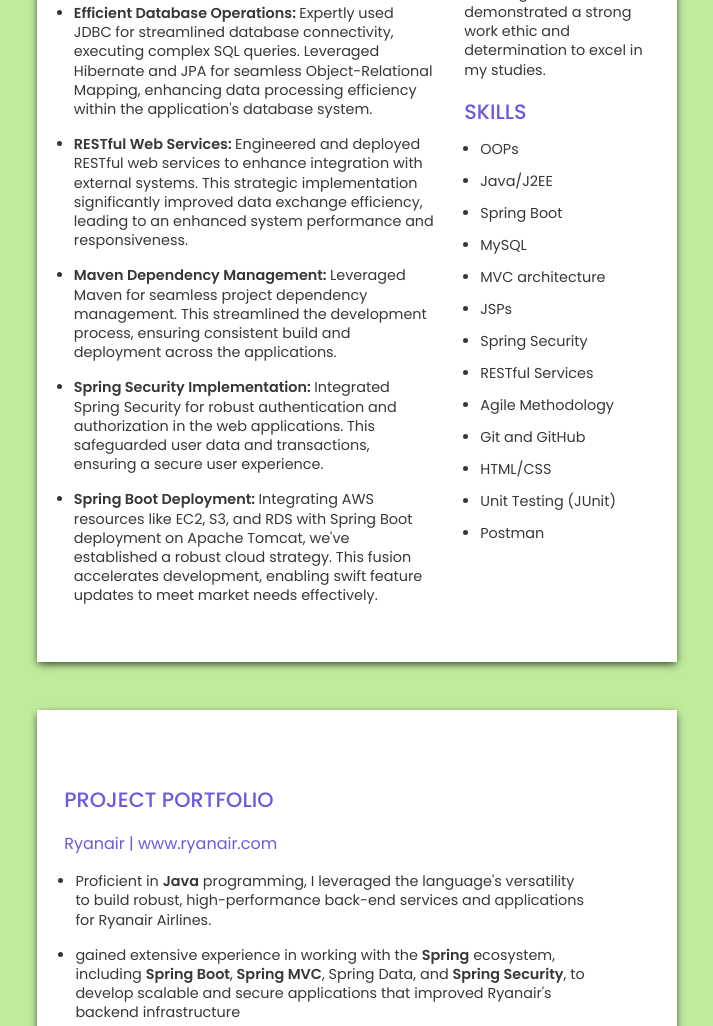
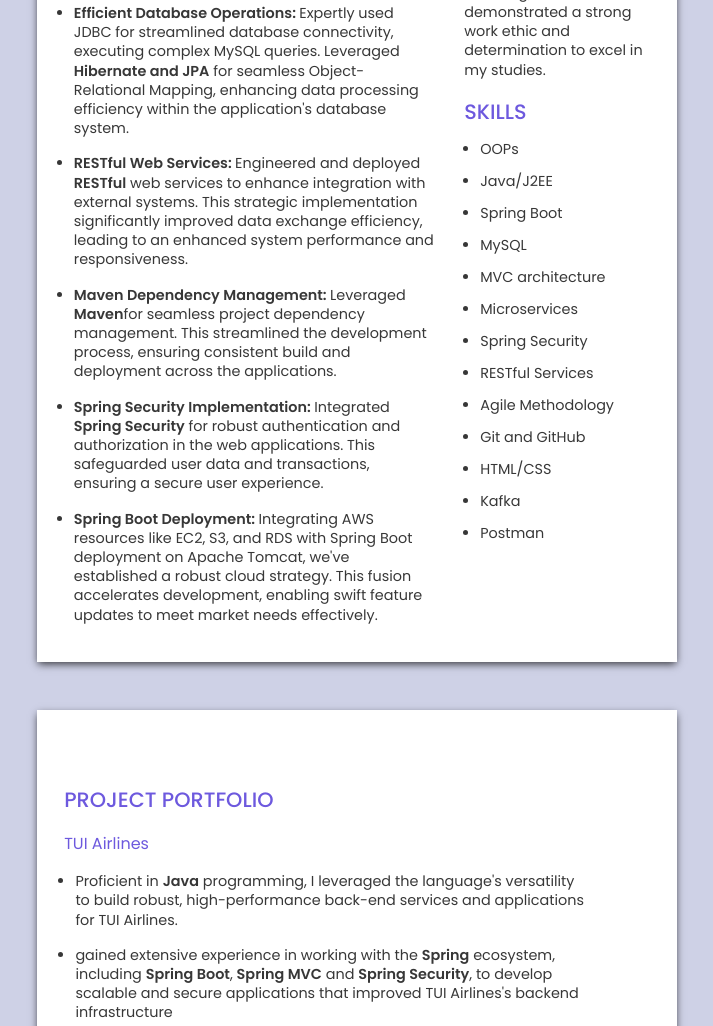
Before and after one commit to Aquamankar/AMResume.io, a plain HTML site: page index.html in a window 1280 px wide. Shown: the part 682-1708 px from the top of the page, without its empty margins (283-996 px from the left). Drawn offline with Linux system fonts and the light colour scheme.

Commit message:
Added new

```diff
--- a/index.html
+++ b/index.html
@@ -61,7 +61,7 @@
           <div class="contentbox">
             <div class="para">
               <p>
-                I'm a skilled Java developer with 2.6 years crafting web apps. Proficient in Spring Boot, JPA, Hibernate, API integration, and Apache Tomcat. Committed to innovative, collaborative solutions and continuous learning in web development.
+                I'm a skilled Java developer with 2.6 years crafting web apps. Proficient in <b> Spring Boot</b>, JPA, Hibernate, API integration, and Apache Tomcat. Committed to innovative, collaborative solutions and continuous learning in <b>web development</b>.
               </p>
             </div>
           </div>
@@ -94,25 +94,25 @@
 
                   <li>
                     <p><span><b> Efficient Database Operations:  </b> </span>
-                      Expertly used JDBC for streamlined database connectivity, executing complex SQL queries. Leveraged Hibernate and JPA for seamless Object-Relational Mapping, enhancing data processing efficiency within the application's database system.
+                      Expertly used JDBC for streamlined database connectivity, executing complex MySQL queries. Leveraged <b>Hibernate and JPA</b> for seamless Object-Relational Mapping, enhancing data processing efficiency within the application's database system.
                   </p>
                    </li>
 
                    <li>
                     <p><span><b>RESTful Web Services: </b> </span>
-                    Engineered and deployed RESTful web services to enhance integration with external systems. This strategic implementation significantly improved data exchange efficiency, leading to an enhanced system performance and responsiveness.
+                    Engineered and deployed <b>RESTful</b> web services to enhance integration with external systems. This strategic implementation significantly improved data exchange efficiency, leading to an enhanced system performance and responsiveness.
                   </p>
                    </li>
 
                    <li>
                     <p><span><b>Maven Dependency Management: </b> </span>
-                    Leveraged Maven for seamless project dependency management. This streamlined the development process, ensuring consistent build and deployment across the applications.
+                    Leveraged <b>Maven</b>for seamless project dependency management. This streamlined the development process, ensuring consistent build and deployment across the applications.
                   </p>
                    </li>
 
                    <li>
                     <p><span><b>Spring Security Implementation: </b> </span>
-                    Integrated Spring Security for robust authentication and authorization in the web applications. This safeguarded user data and transactions, ensuring a secure user experience.
+                    Integrated <b>Spring Security</b> for robust authentication and authorization in the web applications. This safeguarded user data and transactions, ensuring a secure user experience.
                   </p>
                    </li>
 
@@ -206,14 +206,14 @@
 
               <li>MySQL</li>
               <li>MVC architecture</li>
-              <li>JSPs </li>
+              <li>Microservices </li>
               <li>Spring Security </li>
 
               <li>RESTful Services</li>
               <li>Agile Methodology</li>
               <li>Git and GitHub </li>
               <li>HTML/CSS</li>
-              <li>Unit Testing (JUnit)</li>
+              <li>Kafka</li>
               <li>Postman </li>
             </ul>
 
@@ -249,25 +249,25 @@
            <div class="project-1 pro-content">
             <div class="company-info">
 
-              <span class="work-name project-name">Ryanair | www.ryanair.com</span>
+              <span class="work-name project-name">TUI Airlines </span>
               </div>
               <div class="list-work">
                 <ul class="para projectpara">
 
                   <li>
-                    <p>Proficient in <b>Java</b> programming, I leveraged the language's versatility to build robust, high-performance back-end services and applications for Ryanair Airlines.</p>
+                    <p>Proficient in <b>Java</b> programming, I leveraged the language's versatility to build robust, high-performance back-end services and applications for TUI Airlines.</p>
 
                   </li>
 
                   <li>
                     <p>
-                      gained extensive experience in working with the <b> Spring</b> ecosystem, including <b>Spring Boot</b>, <b>Spring MVC</b>, Spring Data, and <b>Spring Security</b>, to develop scalable and secure applications that improved Ryanair's backend infrastructure
+                      gained extensive experience in working with the <b> Spring</b> ecosystem, including <b>Spring Boot</b>, <b>Spring MVC</b> and <b>Spring Security</b>, to develop scalable and secure applications that improved TUI Airlines's backend infrastructure
                   </p>
                    </li>
 
                    <li>
                    <p>
-                    I was responsible for designing and implementing <b>RESTful APIs </b>to facilitate seamless communication between the front-end and back-end systems, enabling efficient data exchange and enhancing the overall performance of Ryanair's applications.
+                    I was responsible for designing and implementing <b>RESTful APIs </b>to facilitate seamless communication between the front-end and back-end systems, enabling efficient data exchange and enhancing the overall performance of TUI Airlines application.
                   </p>
                    </li>
 
@@ -289,7 +289,7 @@
 
            </div>
 
-           <div class="project-2 pro-content">
+           <!-- <div class="project-2 pro-content">
             <div class="company-info">
 
               <span class="work-name project-name">Avis |  www.avis.co.uk</span>
@@ -330,7 +330,7 @@
                    </li>
                 </ul>
               </div>
-
+   -->
            </div>
 
           </div>
--- a/style.css
+++ b/style.css
@@ -19,6 +19,7 @@
     --name:1.8rem;
     --job-title:1.1rem;
     --pagesize-height:160vh;
+    --pagesize-height-2:140vh;
     --headbox-height:16.8vh;
     --font-size: .9rem;
     --main-width:68vw;
@@ -29,7 +30,7 @@
     --black: #000000c8;
     --pure-black:#000;
     --bg-color-1: #6d59de;
-    --bg-color-2:#71d22271;
+    --bg-color-2:#c8cbe3e1;
     --shadow-color:0px 3px 8px -1px rgba(0,0,0,0.75);
   }
 
@@ -201,6 +202,7 @@ nav.sticky .menu-btn{
 .page2{
     /* margin-left: 4rem; */
     margin-top: 3rem;
+    height: var(--pagesize-height-2);
 }
 .page1 .headbox{
     background-color: var(--bg-color-1);
```
